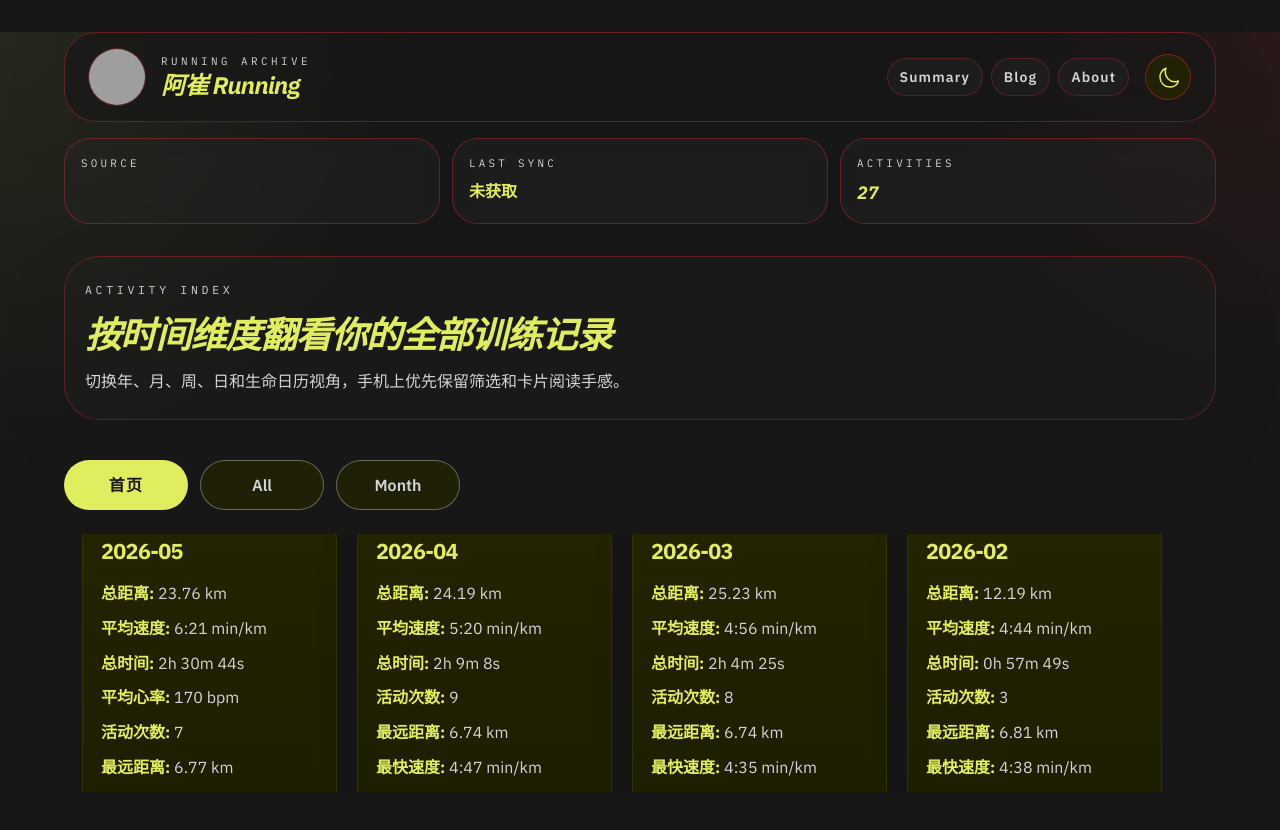
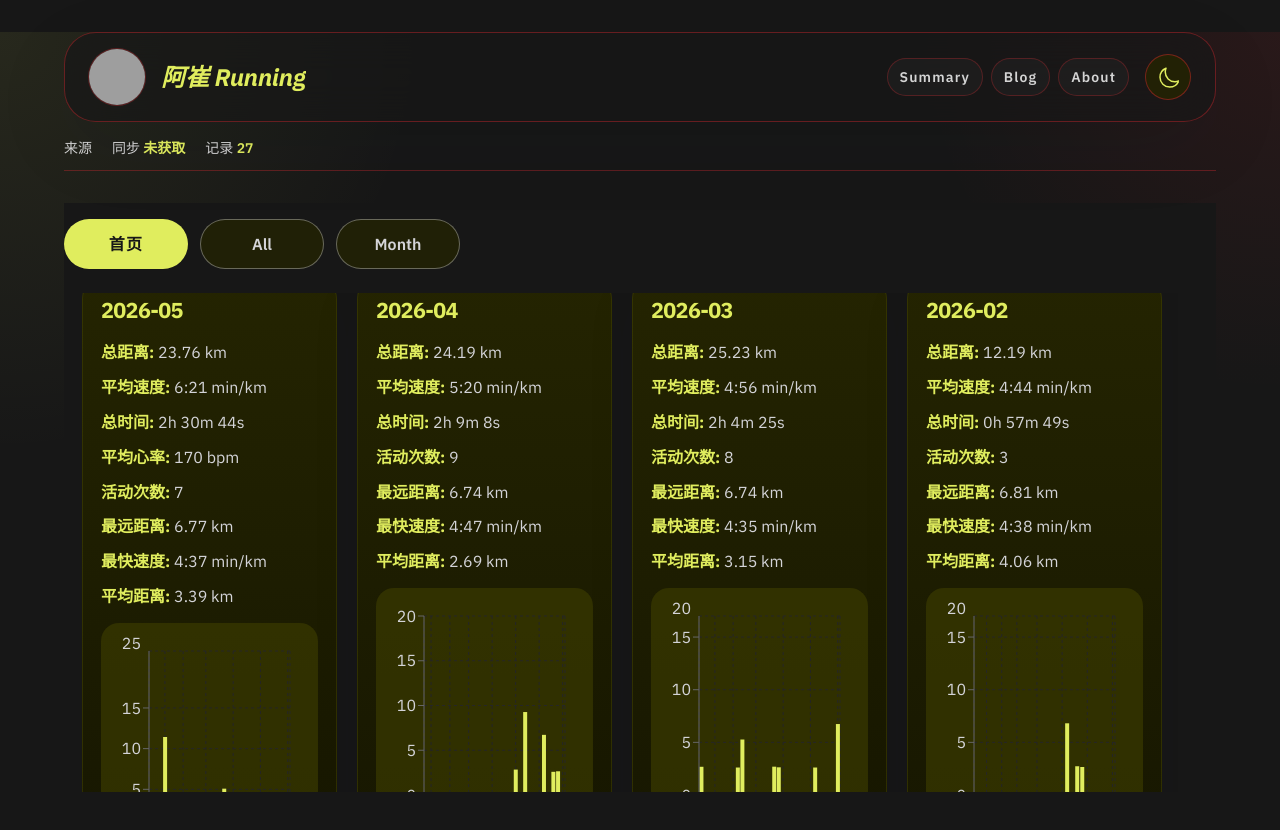
Before and after one commit to bowen-acui/running-page, a React (Vite) app: page /summary in a window 1280 px wide. Shown: the top 830 px of the page. Built offline with nearby package versions, Linux system fonts and the light colour scheme; grey boxes are pictures that could not be loaded.

Commit message:
Simplify running page UI

```diff
--- a/src/components/DataStatusBar/index.tsx
+++ b/src/components/DataStatusBar/index.tsx
@@ -17,31 +17,25 @@ const DataStatusBar = () => {
 
   return (
     <div className="mx-auto mt-4 max-w-screen-2xl px-4 lg:px-16">
-      <div className="grid grid-cols-1 gap-3 md:grid-cols-3">
-        <div className="rounded-[1.6rem] border border-[color:var(--color-hr-primary)]/35 bg-[color:var(--color-run-row-hover-background)]/40 px-4 py-4 backdrop-blur-sm">
-          <p className="font-mono text-[0.68rem] uppercase tracking-[0.3em] text-[color:var(--color-run-date)]">
-            Source
-          </p>
-          <p className="mt-2 text-lg font-black italic text-[color:var(--color-text-primary)]">
+      <div className="flex flex-wrap items-center gap-x-5 gap-y-2 border-b border-[color:var(--color-hr-primary)]/30 pb-3 text-sm text-[color:var(--color-run-date)]">
+        <span>
+          来源{' '}
+          <strong className="font-semibold text-[color:var(--color-text-primary)]">
             {activitySource}
-          </p>
-        </div>
-        <div className="rounded-[1.6rem] border border-[color:var(--color-hr-primary)]/35 bg-[color:var(--color-run-row-hover-background)]/40 px-4 py-4 backdrop-blur-sm">
-          <p className="font-mono text-[0.68rem] uppercase tracking-[0.3em] text-[color:var(--color-run-date)]">
-            Last Sync
-          </p>
-          <p className="mt-2 text-sm font-semibold leading-6 text-[color:var(--color-text-primary)] md:text-base">
+          </strong>
+        </span>
+        <span>
+          同步{' '}
+          <strong className="font-semibold text-[color:var(--color-text-primary)]">
             {formatSyncTime(lastSyncedAt)}
-          </p>
-        </div>
-        <div className="rounded-[1.6rem] border border-[color:var(--color-hr-primary)]/35 bg-[color:var(--color-run-row-hover-background)]/40 px-4 py-4 backdrop-blur-sm">
-          <p className="font-mono text-[0.68rem] uppercase tracking-[0.3em] text-[color:var(--color-run-date)]">
-            Activities
-          </p>
-          <p className="mt-2 text-lg font-black italic text-[color:var(--color-text-primary)]">
+          </strong>
+        </span>
+        <span>
+          记录{' '}
+          <strong className="font-semibold text-[color:var(--color-text-primary)]">
             {activities.length}
-          </p>
-        </div>
+          </strong>
+        </span>
       </div>
     </div>
   );
--- a/src/components/Header/index.tsx
+++ b/src/components/Header/index.tsx
@@ -60,16 +60,17 @@ const Header = () => {
             className="shrink-0 rounded-full ring-1 ring-[color:var(--color-hr-primary)]/30 transition-transform duration-200 hover:scale-[1.03]"
           >
             <picture>
-              <img className="h-14 w-14 rounded-full object-cover" alt="logo" src={logo} />
+              <img
+                className="h-14 w-14 rounded-full object-cover"
+                alt="logo"
+                src={logo}
+              />
             </picture>
           </Link>
           <div className="min-w-0">
-            <p className="font-mono text-[0.68rem] uppercase tracking-[0.32em] text-[color:var(--color-run-date)]">
-              Running Archive
-            </p>
             <Link
               to="/"
-              className="block truncate text-xl font-black italic tracking-tight text-[color:var(--color-text-primary)] lg:text-2xl"
+              className="block truncate text-xl font-black italic text-[color:var(--color-text-primary)] lg:text-2xl"
             >
               {siteTitle}
             </Link>
--- a/src/components/LocationStat/index.tsx
+++ b/src/components/LocationStat/index.tsx
@@ -1,8 +1,4 @@
 import YearStat from '@/components/YearStat';
-import {
-  CHINESE_LOCATION_INFO_MESSAGE_FIRST,
-  CHINESE_LOCATION_INFO_MESSAGE_SECOND,
-} from '@/utils/const';
 import CitiesStat from './CitiesStat';
 import LocationSummary from './LocationSummary';
 import PeriodStat from './PeriodStat';
@@ -18,23 +14,7 @@ const LocationStat = ({
   changeCity,
   changeTitle,
 }: ILocationStatProps) => (
-  <div className="w-full pb-10 lg:pr-12">
-    <section className="rounded-[2rem] border border-[color:var(--color-hr-primary)]/30 bg-[color:var(--color-run-row-hover-background)]/24 px-5 py-5 shadow-[0_18px_50px_rgba(15,23,42,0.08)]">
-      <p className="font-mono text-[0.72rem] uppercase tracking-[0.28em] text-[color:var(--color-run-date)]">
-        Atlas
-      </p>
-      <p className="mt-3 leading-7 text-[color:var(--color-text-primary)]">
-        {CHINESE_LOCATION_INFO_MESSAGE_FIRST}
-        .
-        <br />
-        {CHINESE_LOCATION_INFO_MESSAGE_SECOND}
-        .
-        <br />
-        <br />
-        Yesterday you said tomorrow.
-      </p>
-    </section>
-    <hr className="my-6" />
+  <div className="w-full pb-10 lg:pr-8">
     <LocationSummary />
     <CitiesStat onClick={changeCity} />
     <PeriodStat onClick={changeTitle} />
--- a/src/components/YearsStat/index.tsx
+++ b/src/components/YearsStat/index.tsx
@@ -1,7 +1,6 @@
 import { useMemo } from 'react';
 import YearStat from '@/components/YearStat';
 import useActivities from '@/hooks/useActivities';
-import { INFO_MESSAGE } from '@/utils/const';
 
 const YearsStat = ({
   year,
@@ -12,9 +11,7 @@ const YearsStat = ({
 }) => {
   const { years } = useActivities();
 
-  // Memoize the years array calculation
   const yearsArrayUpdate = useMemo(() => {
-    // make sure the year click on front
     let updatedYears = years.slice();
     updatedYears.push('Total');
     updatedYears = updatedYears.filter((x) => x !== year);
@@ -22,23 +19,8 @@ const YearsStat = ({
     return updatedYears;
   }, [years, year]);
 
-  const infoMessage = useMemo(() => {
-    return INFO_MESSAGE(years.length, year);
-  }, [years.length, year]);
-
-  // for short solution need to refactor
   return (
-    <div className="w-full pb-10 lg:pr-12">
-      <section className="rounded-[2rem] border border-[color:var(--color-hr-primary)]/30 bg-[color:var(--color-run-row-hover-background)]/24 px-5 py-5 shadow-[0_18px_50px_rgba(15,23,42,0.08)]">
-        <p className="font-mono text-[0.72rem] uppercase tracking-[0.28em] text-[color:var(--color-run-date)]">
-          Timeline
-        </p>
-        <p className="mt-3 leading-7 text-[color:var(--color-text-primary)]">
-          {infoMessage}
-          <br />
-        </p>
-      </section>
-      <hr className="my-6" />
+    <div className="w-full space-y-4 pb-10 lg:pr-8">
       {yearsArrayUpdate.map((yearItem) => (
         <YearStat key={yearItem} year={yearItem} onClick={onClick} />
       ))}
--- a/src/pages/index.tsx
+++ b/src/pages/index.tsx
@@ -8,7 +8,6 @@ import {
 } from 'react';
 import { Analytics } from '@vercel/analytics/react';
 import { Helmet } from 'react-helmet-async';
-import { Link } from 'react-router-dom';
 import Layout from '@/components/Layout';
 import LocationStat from '@/components/LocationStat';
 import RunMap from '@/components/RunMap';
@@ -83,7 +82,7 @@ const useRunHashId = () =>
   useSyncExternalStore(subscribeToRunHash, getRunIdFromHash, () => null);
 
 const Index = () => {
-  const { siteTitle, siteUrl } = getSiteMetadata();
+  const { siteTitle } = getSiteMetadata();
   const { activities, thisYear } = useActivities();
   const themeChangeCounter = useThemeChangeCounter();
   const [year, setYear] = useState(thisYear);
@@ -411,33 +410,11 @@ const Index = () => {
       <Helmet>
         <html lang="en" data-theme={theme} />
       </Helmet>
-      <div className="grid w-full gap-8 lg:grid-cols-[minmax(18rem,26rem)_minmax(0,1fr)] lg:items-start lg:gap-10">
+      <div className="grid w-full gap-6 lg:grid-cols-[minmax(18rem,24rem)_minmax(0,1fr)] lg:items-start lg:gap-8">
         <section className="w-full lg:sticky lg:top-8">
-          <div className="rounded-[2.2rem] border border-[color:var(--color-hr-primary)]/35 bg-[color:var(--color-run-row-hover-background)]/22 px-5 py-6 shadow-[0_24px_80px_rgba(15,23,42,0.08)] lg:px-6">
-            <p className="font-mono text-[0.72rem] uppercase tracking-[0.32em] text-[color:var(--color-run-date)]">
-              Visual Running Ledger
-            </p>
-            <h1 className="mt-4 text-4xl font-black italic tracking-tight text-[color:var(--color-text-primary)] sm:text-5xl lg:text-6xl">
-              <Link to="/">{siteTitle}</Link>
+          <h1 className="mb-6 text-3xl font-black italic text-[color:var(--color-text-primary)] sm:text-4xl">
+            {siteTitle}
           </h1>
-            <p className="mt-4 max-w-xl text-base leading-7 text-[color:var(--color-run-date)] sm:text-lg">
-              地图、年份、城市和轨迹都放在一张连续的跑步画布里。小屏优先看筛选与定位，大屏优先看时间纵深和路线整体感。
-            </p>
-            <div className="mt-6 flex flex-wrap gap-3">
-              <a
-                href={siteUrl}
-                className="rounded-full border border-[color:var(--color-primary)]/30 px-4 py-2 text-sm font-semibold tracking-[0.08em] text-[color:var(--color-text-primary)] transition-colors hover:bg-[color:var(--color-run-row-hover-background)]/60"
-              >
-                Repo
-              </a>
-              <a
-                href="#map-container"
-                className="rounded-full bg-[color:var(--color-primary)] px-4 py-2 text-sm font-semibold tracking-[0.08em] text-[color:var(--color-background)]"
-              >
-                Jump To Map
-              </a>
-            </div>
-          </div>
           {(viewState.zoom ?? 0) <= 3 && IS_CHINESE ? (
             <LocationStat
               changeYear={changeYear}
@@ -449,7 +426,7 @@ const Index = () => {
           )}
         </section>
         <section className="w-full space-y-6" id="map-container">
-          <div className="overflow-hidden rounded-[2rem] border border-[color:var(--color-hr-primary)]/30 bg-[color:var(--color-run-row-hover-background)]/18 p-2 shadow-[0_24px_80px_rgba(15,23,42,0.1)] sm:p-3">
+          <div className="overflow-hidden border border-[color:var(--color-hr-primary)]/30 bg-[color:var(--color-run-row-hover-background)]/10 p-2 sm:p-3">
             <RunMap
               title={title}
               viewState={viewState}
@@ -460,7 +437,7 @@ const Index = () => {
               animationTrigger={animationTrigger}
             />
           </div>
-          <div className="rounded-[2rem] border border-[color:var(--color-hr-primary)]/25 bg-[color:var(--color-run-row-hover-background)]/12 p-3 sm:p-5">
+          <div className="border border-[color:var(--color-hr-primary)]/25 bg-[color:var(--color-run-row-hover-background)]/10 p-3 sm:p-5">
             {year === 'Total' ? (
               <SVGStat />
             ) : (
@@ -474,7 +451,6 @@ const Index = () => {
           </div>
         </section>
       </div>
-      {/* Enable Audiences in Vercel Analytics: https://vercel.com/docs/concepts/analytics/audiences/quickstart */}
       {import.meta.env.VERCEL && <Analytics />}
     </Layout>
   );
--- a/src/pages/total.tsx
+++ b/src/pages/total.tsx
@@ -5,34 +5,19 @@ import { useEffect } from 'react';
 import Layout from '@/components/Layout';
 
 const HomePage = () => {
-  // Use the theme hook to get the current theme
   const { theme } = useTheme();
 
-  // Apply theme changes to the document when theme changes
   useEffect(() => {
     const htmlElement = document.documentElement;
-    // Set explicit theme attribute
     htmlElement.setAttribute('data-theme', theme);
   }, [theme]);
 
   return (
     <Layout>
       <Helmet>
-        {/* Set HTML attributes including theme */}
         <html lang="en" data-theme={theme} />
       </Helmet>
       <div className="w-full">
-        <div className="mb-6 rounded-[2.2rem] border border-[color:var(--color-hr-primary)]/30 bg-[color:var(--color-run-row-hover-background)]/20 px-5 py-6 shadow-[0_24px_80px_rgba(15,23,42,0.08)]">
-          <p className="font-mono text-[0.72rem] uppercase tracking-[0.32em] text-[color:var(--color-run-date)]">
-            Activity Index
-          </p>
-          <h1 className="mt-4 text-3xl font-black italic tracking-tight text-[color:var(--color-text-primary)] sm:text-4xl">
-            按时间维度翻看你的全部训练记录
-          </h1>
-          <p className="mt-3 max-w-3xl text-base leading-7 text-[color:var(--color-run-date)]">
-            切换年、月、周、日和生命日历视角，手机上优先保留筛选和卡片阅读手感。
-          </p>
-        </div>
         <ActivityList />
       </div>
     </Layout>
```
Also changed, not shown: requirements.txt. Lines whose indentation alone changed are shown as unchanged.
